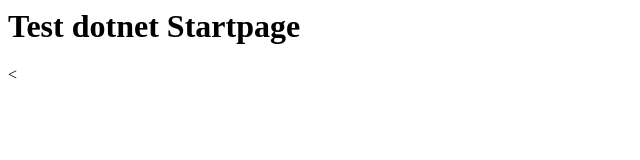
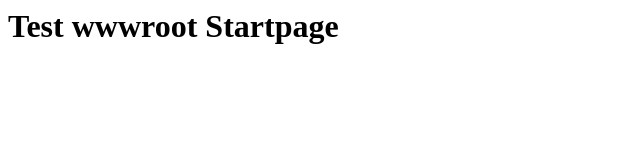
Before and after one commit to dahermansson/TestStaticSite, a plain HTML site: page index.html in a window 1280 px wide. Shown: the whole page, without its empty margins (0-640 px from the left). Drawn offline with Linux system fonts and the light colour scheme.

Commit message:
to wwwroot

```diff
--- a/index.html
+++ b/index.html
@@ -1,5 +1,5 @@
 <html>
     <body>
-        <h1>Test dotnet Startpage</h1>
-<   </body>
+        <h1>Test wwwroot Startpage</h1>
+   </body>
 </html>
```
Also changed, not shown: 1 other file.
